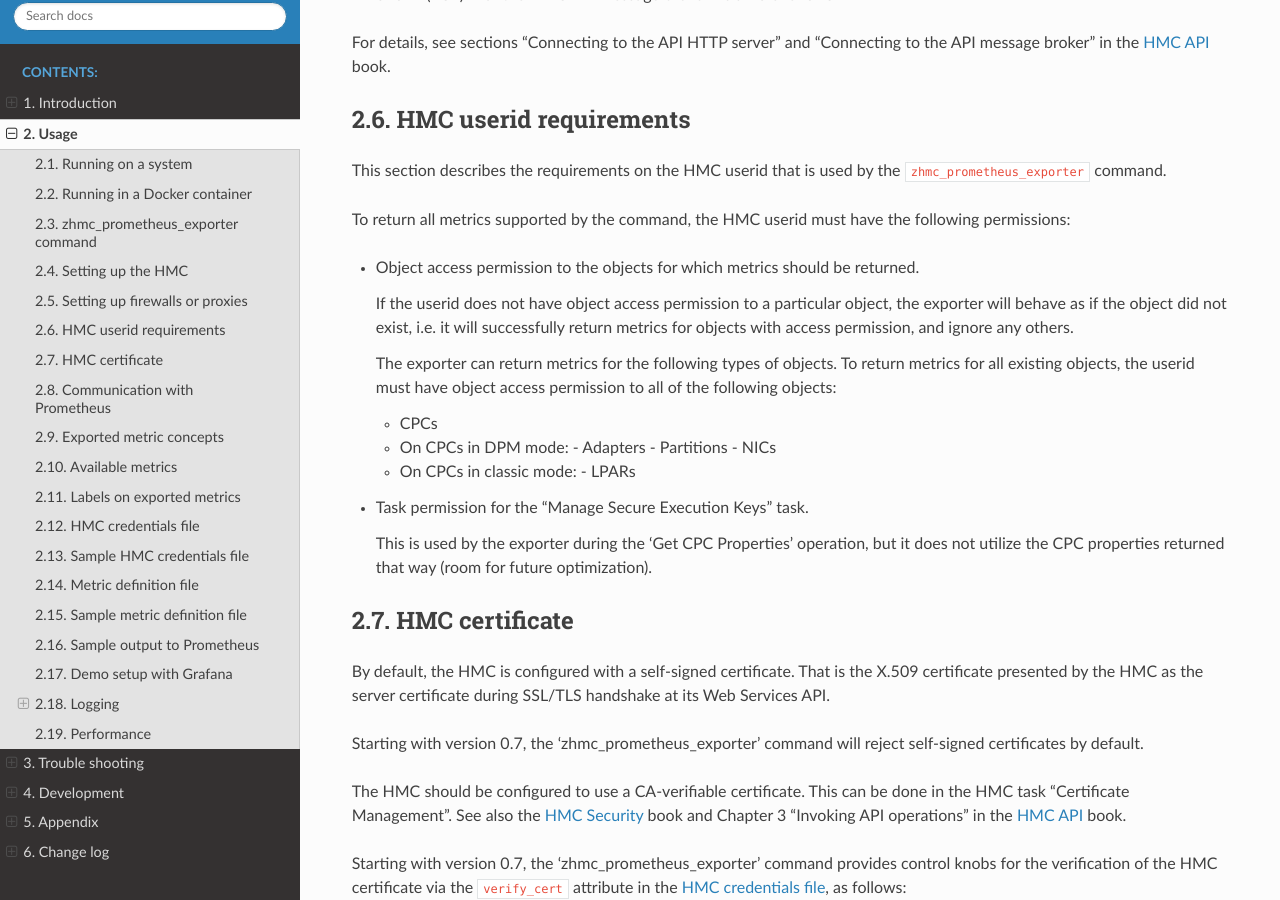
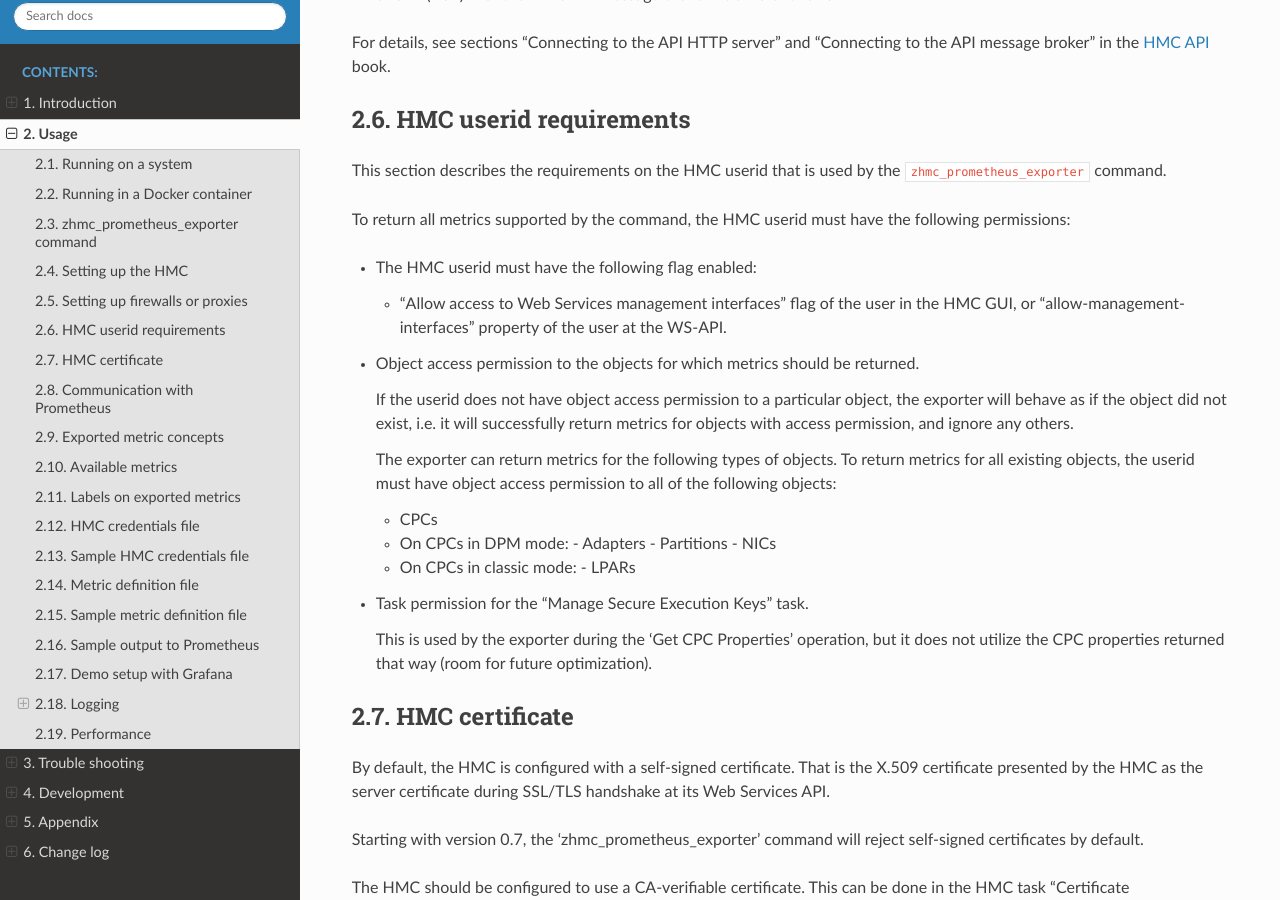
Before and after one commit to zhmcclient/zhmc-prometheus-exporter, a Sphinx documentation site: the page built from docs/usage.rst, in a window 1280 px wide and 900 px high, scrolled down 2411 px. Built offline with Sphinx 7.4.7 and the Read the Docs theme 2.0.0, drawn with Linux system fonts in a browser that asks for light colours.

Commit message:
Docs: Added HMC userid requirement for WS access
Signed-off-by: Andreas Maier <maiera@de.ibm.com>

```diff
--- a/docs/changes.rst
+++ b/docs/changes.rst
@@ -67,6 +67,9 @@ Released: not yet
 
 * Added handling of exceptions raised by the built-in HTTP server during
   its startup, for the HTTP case. (related to issue #397)
+
+* Docs: Added the missing requirement for having the HMC userid enabled for
+  web services access. (issue #419)
 
 **Enhancements:**
 
--- a/docs/usage.rst
+++ b/docs/usage.rst
@@ -160,6 +160,12 @@ the ``zhmc_prometheus_exporter`` command.
 
 To return all metrics supported by the command, the HMC userid must have the
 following permissions:
+
+* The HMC userid must have the following flag enabled:
+
+  - "Allow access to Web Services management interfaces" flag of the user in
+    the HMC GUI, or "allow-management-interfaces" property of the user at the
+    WS-API.
 
 * Object access permission to the objects for which metrics should be returned.
 
```
